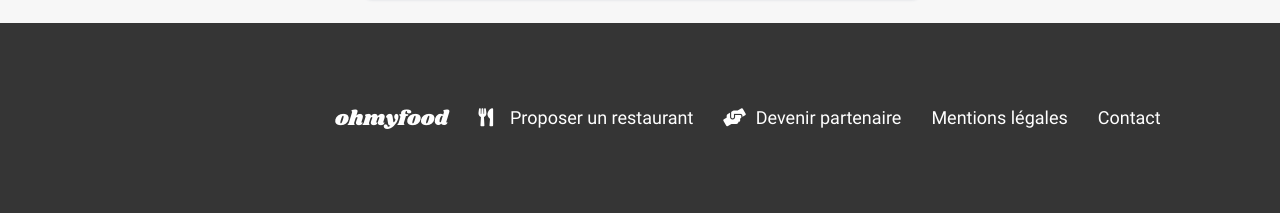
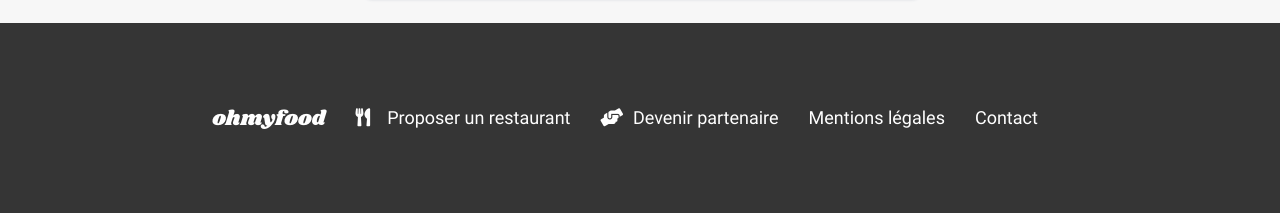
Before and after one commit to matgiard/MathieuGiard_3_02102021, a website: page index.html in a window 1280 px wide. Shown: the part 1830-2043 px from the top of the page. Drawn offline with Linux system fonts and the light colour scheme.

Commit message:
width in media queries

```diff
--- a/sass/base/_body.scss
+++ b/sass/base/_body.scss
@@ -1,5 +1,5 @@
 body {
-    max-width: 414px;
+    max-width: 768px;
     font-family: Roboto, sans-serif;
     margin: 0;
 }
--- a/sass/homepage/base/_container.scss
+++ b/sass/homepage/base/_container.scss
@@ -1,5 +1,5 @@
 .containerhome {
-    max-width: 414px;
+    max-width: 768px;
 }
 
 @include media-desk;
--- a/sass/utils/_mixins.scss
+++ b/sass/utils/_mixins.scss
@@ -78,10 +78,15 @@
 			}
 		}
 
+		footer {
+			justify-content: center;
+		}
+
 		footer ul {
 			display: flex;
 			align-items: center;
-			margin-left: 315px;
+			margin-left: 0;
+			padding-inline-start: 0;
 			font-size: 18px;
 		}
 
@@ -150,10 +155,12 @@
 @mixin media-tab {
 	@media only screen and (min-width : 768px) and (max-width : 1200px) {
 		body {
+			max-width: 1200px;
 			min-width: 768px;
 		}
 
 		.containerhome {
+			max-width: 1200px;
 			min-width: 768px;
 		}
 
@@ -161,10 +168,15 @@
 			margin-left: 170px;
 		}
 
+		footer {
+			justify-content: center;
+		}
+
 		footer ul {
 			display: flex;
 			align-items: center;
 			margin-left: 0;
+			padding-inline-start: 0;
 			font-size: 15px;
 		}
 
```
Also changed, not shown: public/css/style.css, 1 other file.
